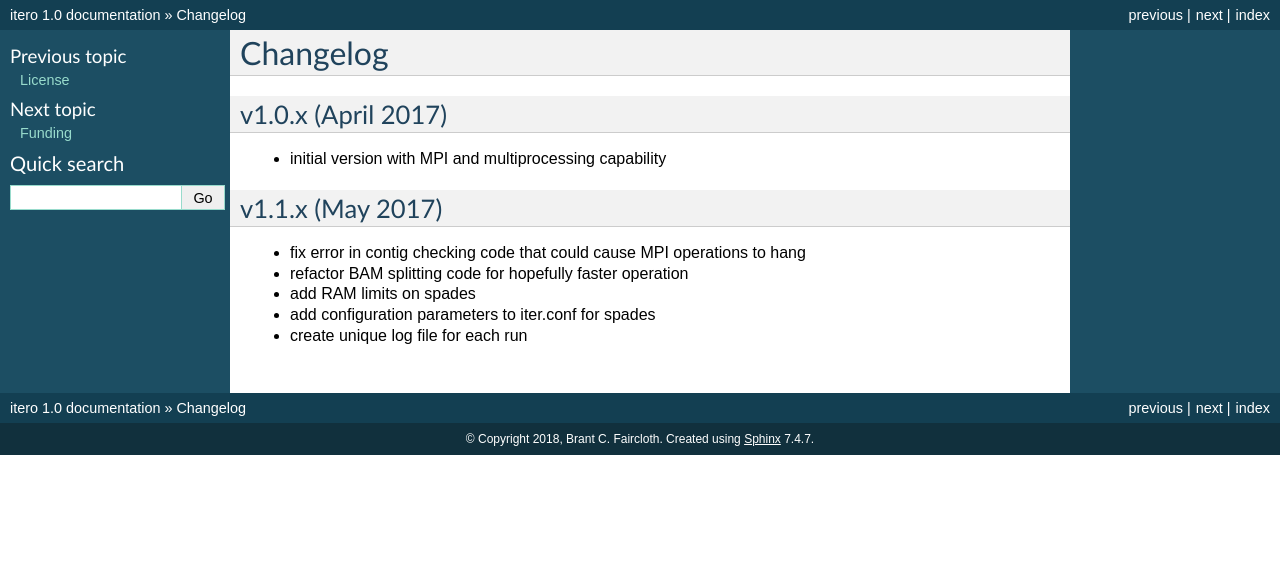
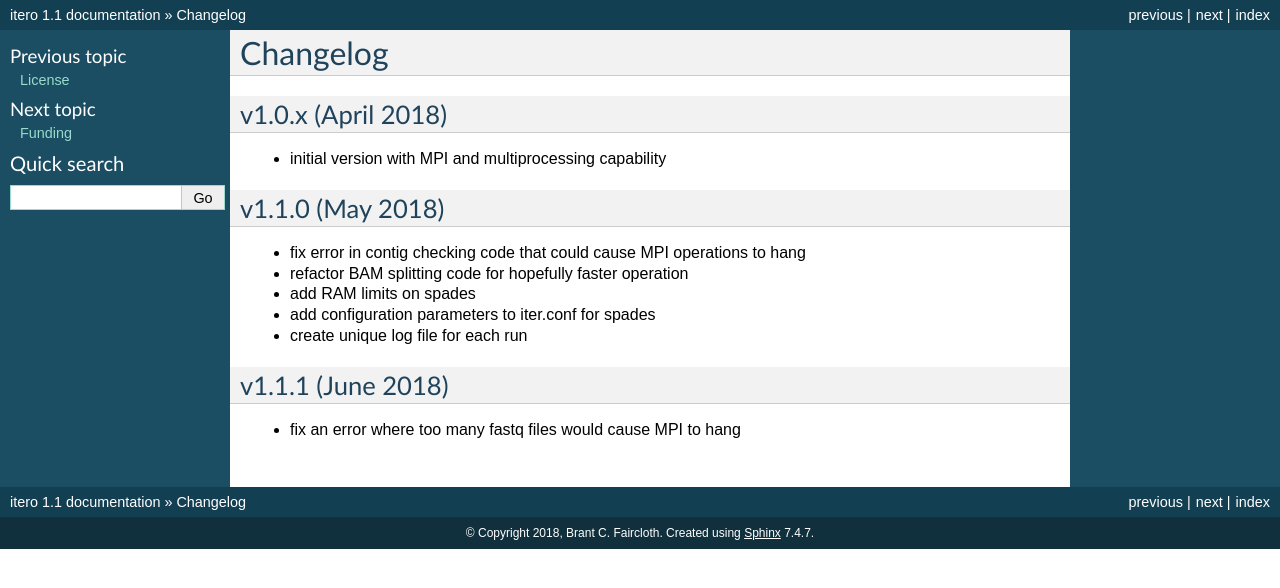
Before and after one commit to faircloth-lab/itero, a Sphinx documentation site: the page built from docs/changelog.rst, in a window 1280 px wide. Shown: the top 588 px of the page. Built offline with Sphinx 7.4.7, drawn with Linux system fonts in a browser that asks for light colours.

```diff
--- a/docs/changelog.rst
+++ b/docs/changelog.rst
@@ -3,13 +3,13 @@
 Changelog
 =========
 
-v1.0.x (April 2017)
+v1.0.x (April 2018)
 -----------------
 
 * initial version with MPI and multiprocessing capability
 
 
-v1.1.x (May 2017)
+v1.1.0 (May 2018)
 -----------------
 
 * fix error in contig checking code that could cause MPI operations to hang
@@ -17,3 +17,8 @@
 * add RAM limits on spades
 * add configuration parameters to iter.conf for spades
 * create unique log file for each run
+
+v1.1.1 (June 2018)
+------------------
+
+* fix an error where too many fastq files would cause MPI to hang
--- a/docs/conf.py
+++ b/docs/conf.py
@@ -55,9 +55,9 @@
 # built documents.
 #
 # The short X.Y version.
-version = '1.0'
+version = '1.1'
 # The full version, including alpha/beta/rc tags.
-release = '1.0'
+release = '1.1'
 
 # The language for content autogenerated by Sphinx. Refer to documentation
 # for a list of supported languages.
--- a/itero/__init__.py
+++ b/itero/__init__.py
@@ -25,4 +25,4 @@
 
 from __future__ import absolute_import
 
-__version__='1.1.0'
+__version__='1.1.1'
```
Also changed, not shown: 1 other file.
